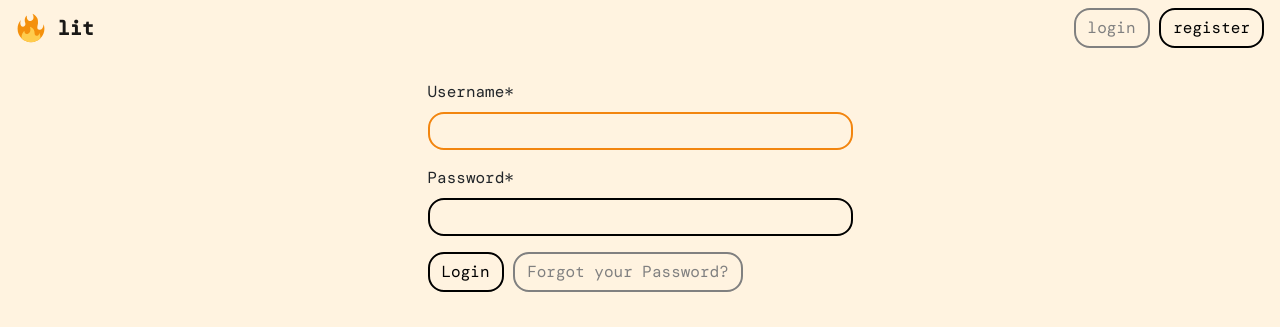
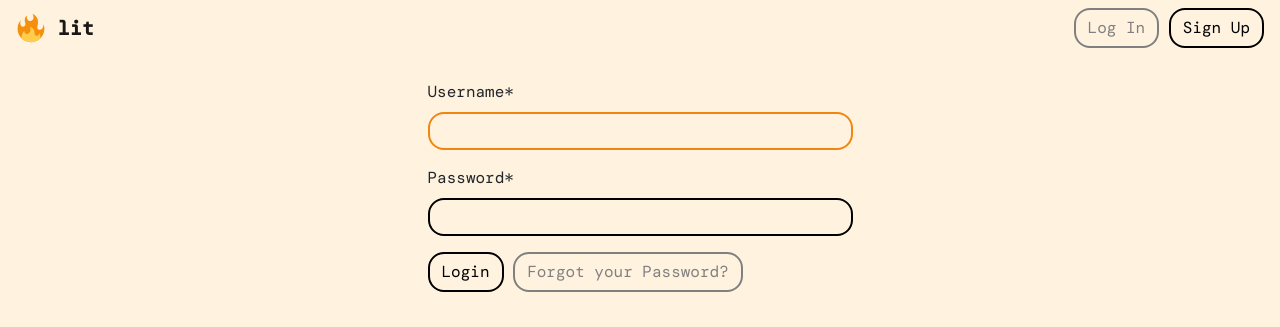
Before and after one commit to peppasd/LIT, a Django app: page /accounts/login/?next=/labeler/1 in a window 1280 px wide. Shown: the top 327 px of the page. Run offline with Django 3.2, Linux system fonts and the light colour scheme; some libraries are stand-ins or nearby versions.

Commit message:
Register->SignUp ForloopCounter in labeler removed

```diff
--- a/labeler/templates/project_labeler.html
+++ b/labeler/templates/project_labeler.html
@@ -110,7 +110,6 @@
         <!-- IMAGE -->
         <div class='col-lg-6 text-block'>
           <div class="px-4 text-center">
-            Forloop.counter: {{forloop.counter}}
             <img id='myImg_{{forloop.counter}}' class="d-flex w-100" src="{{ image.file.url }}" alt="Third slide">
           </div>
           <hr>
--- a/templates/base.html
+++ b/templates/base.html
@@ -64,8 +64,8 @@
               </div>
             </div>
             {% else %}
-            <a role="button" class="btn btn-outline-secondary" href="{% url 'login' %}">login</a>
-            <a role="button" class="btn btn-outline-primary" href="{% url 'signup' %}">register</a>
+            <a role="button" class="btn btn-outline-secondary" href="{% url 'login' %}">Log In</a>
+            <a role="button" class="btn btn-outline-primary" href="{% url 'signup' %}">Sign Up</a>
             {% endif %}
           </div>
           {% endblock %}
```
